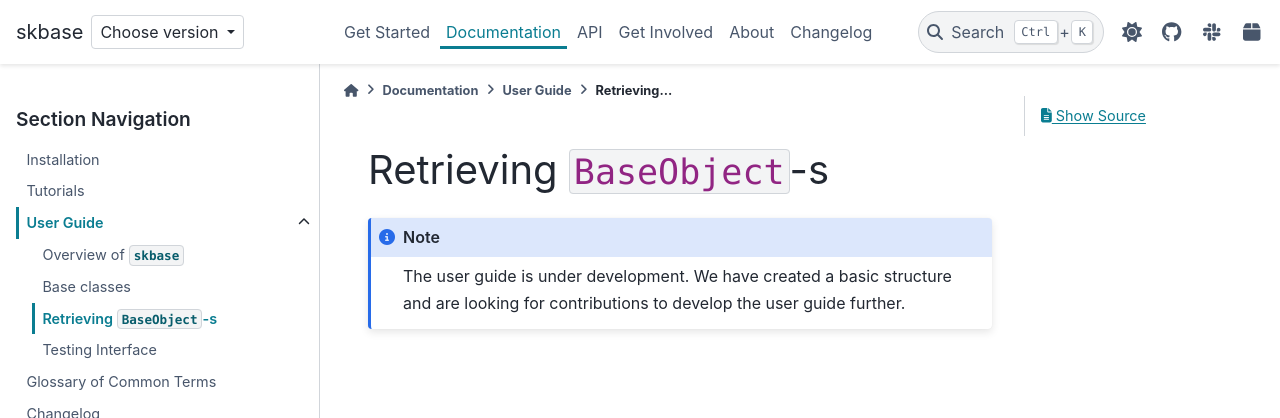
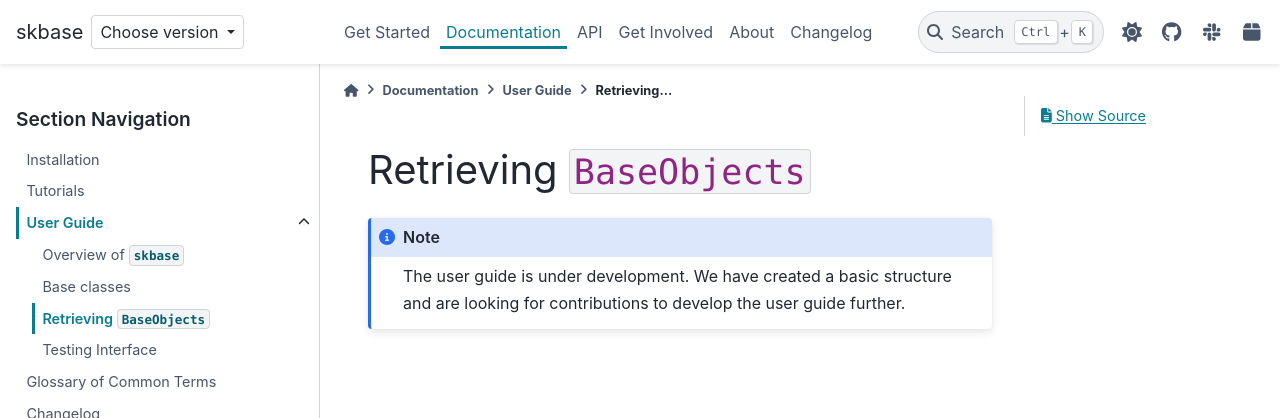
Before and after one commit to sktime/skbase, a Sphinx documentation site: the page built from docs/source/user_documentation/user_guide/lookup.rst, in a window 1280 px wide. Shown: the top 418 px of the page. Built offline with Sphinx 7.4.7 and the PyData theme 0.15.4, drawn with Linux system fonts in a browser that asks for light colours; comment, search, counter and statistics services are not loaded.

Commit message:
Fix minor typos in mentions of BaseObjects

```diff
--- a/docs/source/get_started.rst
+++ b/docs/source/get_started.rst
@@ -50,8 +50,8 @@ To make it easy to build :term:`toolboxes <toolbox>` and
 :term:`applications <application>` that use ``skbase``'s, interfaces
 are also provided for:
 
-- retrieving information on ``BaseObject``-s
-- testing ``BaseObject``-s
+- retrieving information on ``BaseObject``'s
+- testing ``BaseObject``'s
 
 .. warning::
 
--- a/docs/source/user_documentation/user_guide/lookup.rst
+++ b/docs/source/user_documentation/user_guide/lookup.rst
@@ -1,7 +1,7 @@
 .. _user_guide_lookup:
 
 ===========================
-Retrieving ``BaseObject``-s
+Retrieving ``BaseObjects``
 ===========================
 
 .. note::
```
